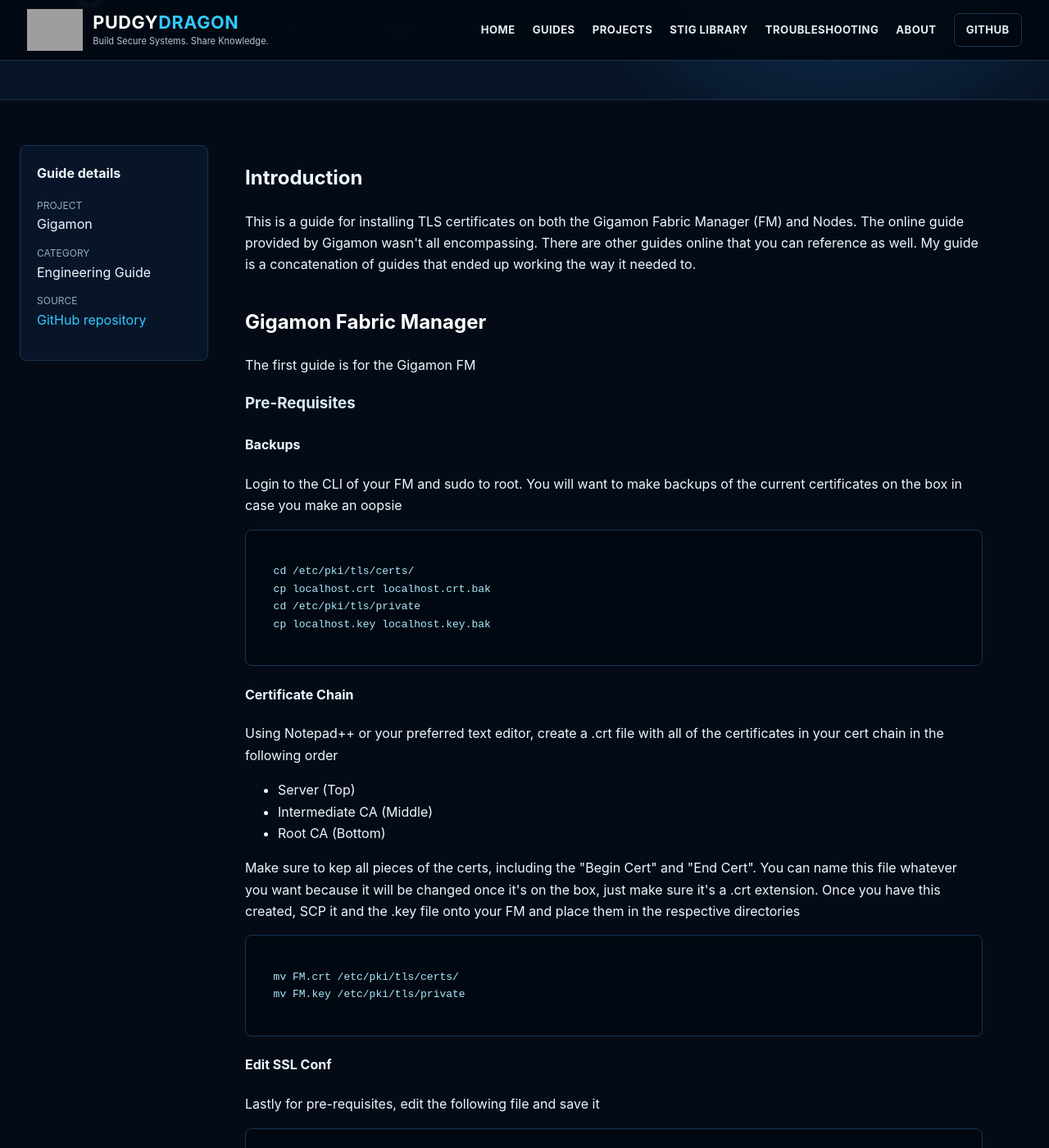
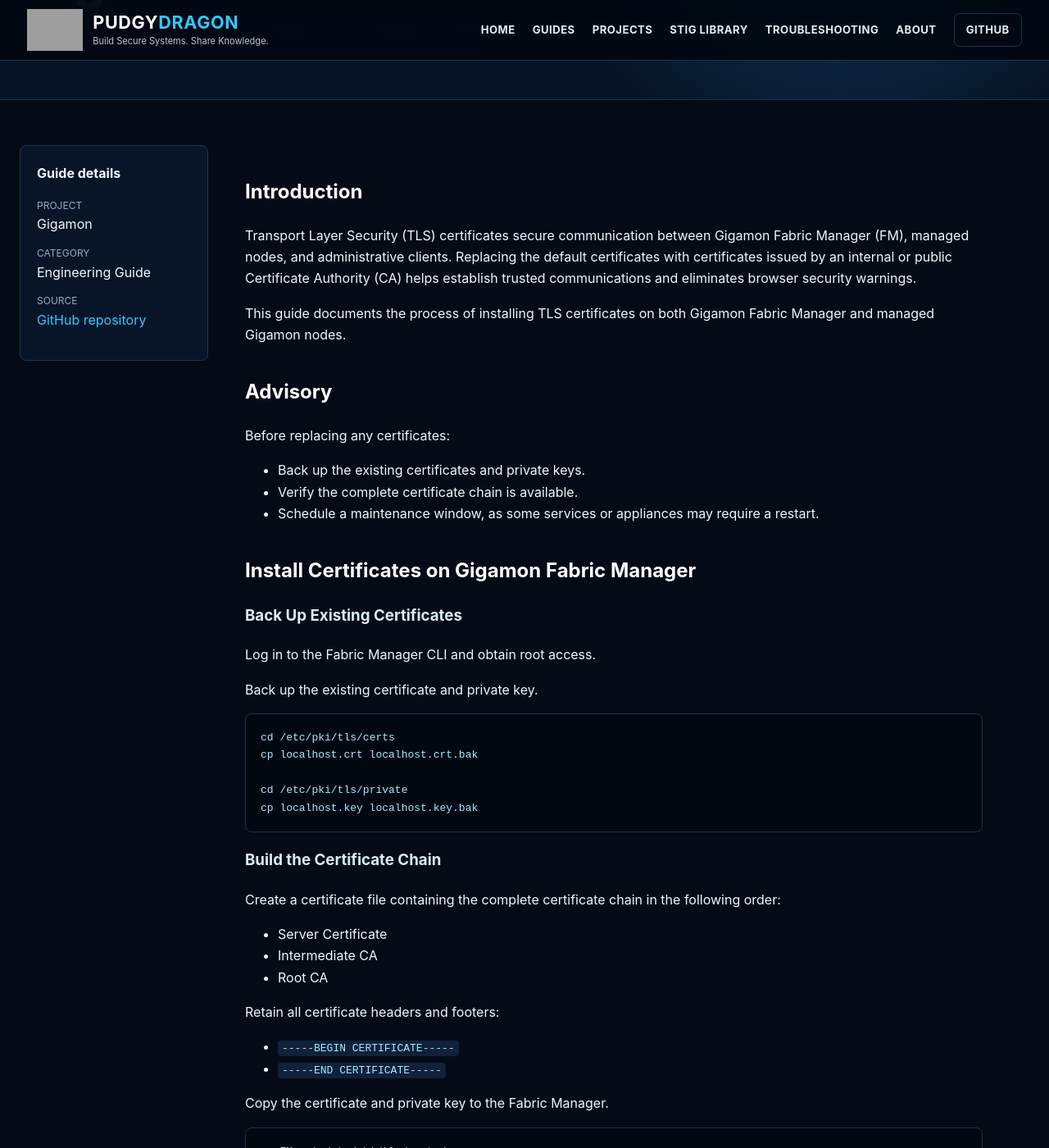
Before and after one commit to PudgyDragon/pudgydragon.github.io, a Jekyll site: the page built from _guides/gigamon-guides-tls-cert-install.md, in a window 1280 px wide and 1400 px high, scrolled down 238 px. Shown: the whole window at 82% size. Built offline with Jekyll 4.4.1, drawn with Linux system fonts in a browser that asks for light colours; some of the changed text lies outside the part shown; grey boxes are pictures that could not be loaded.

Commit message:
Update gigamon-guides-tls-cert-install.md

````diff
--- a/_guides/gigamon-guides-tls-cert-install.md
+++ b/_guides/gigamon-guides-tls-cert-install.md
@@ -6,165 +6,231 @@
 source_url: "https://github.com/PudgyDragon/Gigamon/blob/main/Guides/TLS_Cert_Install.md"
 ---
 
-<h1>Introduction</h1>
-<p>This is a guide for installing TLS certificates on both the Gigamon Fabric Manager (FM) and Nodes. The online guide provided by Gigamon wasn't all encompassing. There are other guides online
-that you can reference as well. My guide is a concatenation of guides that ended up working the way it needed to.</p>
+## Introduction
 
-<h2>Gigamon Fabric Manager</h2>
-<p>The first guide is for the Gigamon FM</p>
+Transport Layer Security (TLS) certificates secure communication between Gigamon Fabric Manager (FM), managed nodes, and administrative clients. Replacing the default certificates with certificates issued by an internal or public Certificate Authority (CA) helps establish trusted communications and eliminates browser security warnings.
 
-<h3>Pre-Requisites</h3>
-<h4>Backups</h4>
-<p>Login to the CLI of your FM and sudo to root. You will want to make backups of the current certificates on the box in case you make an oopsie</p>
-<pre><code>
-  cd /etc/pki/tls/certs/
-  cp localhost.crt localhost.crt.bak
-  cd /etc/pki/tls/private
-  cp localhost.key localhost.key.bak
+This guide documents the process of installing TLS certificates on both Gigamon Fabric Manager and managed Gigamon nodes.
 
-</code></pre>
+## Advisory
 
-<h4>Certificate Chain</h4>
-<p>Using Notepad++ or your preferred text editor, create a .crt file with all of the certificates in your cert chain in the following order</p>
-<ul>
-  <li>Server (Top)</li>
-  <li>Intermediate CA (Middle)</li>
-  <li>Root CA (Bottom)</li>
-</ul>
-<p>Make sure to kep all pieces of the certs, including the "Begin Cert" and "End Cert". You can name this file whatever you want because it will be changed once it's on the box, just make
-sure it's a .crt extension. Once you have this created, SCP it and the .key file onto your FM and place them in the respective directories</p>
-<pre><code>
-  mv FM.crt /etc/pki/tls/certs/
-  mv FM.key /etc/pki/tls/private
+Before replacing any certificates:
 
-</code></pre>
+- Back up the existing certificates and private keys.
+- Verify the complete certificate chain is available.
+- Schedule a maintenance window, as some services or appliances may require a restart.
 
-<h4>Edit SSL Conf</h4>
-<p>Lastly for pre-requisites, edit the following file and save it</p>
-<pre><code>
-  vi /etc/httpd/conf.d/ssl.conf
-      # Below the SSLCertificateFile that references localhost.crt, add
-      SSLCertificateChainFile /etc/pki/tls/certs/localhost.crt
+## Install Certificates on Gigamon Fabric Manager
 
-</code></pre>
+### Back Up Existing Certificates
 
-<h3>Installation</h3>
-<p>Once you have the pre-requisites done, you can move on the this section.</p>
+Log in to the Fabric Manager CLI and obtain root access.
 
-<h4>Replace Old Certs</h4>
-<p>With your backups created, you can now replace the old cert and key with your new one and give them the right permissions. The permissions much match what I have below.</p>
-<p>IMPORTANT: The cert and key MUST be named localhost.crt and localhost.key, respectively.</p>
-<pre><code>
-  # Certificate
-      cd /etc/pki/tls/certs/
-      mv FM.crt localhost.crt
-      chmod 644 localhost.crt
-  # Key
-      cd /etc/pki/tls/private
-      mv FM.key localhost.key
-      chmod 600 localhost.key
+Back up the existing certificate and private key.
 
-</code></pre>
+```bash
+cd /etc/pki/tls/certs
+cp localhost.crt localhost.crt.bak
 
-<h4>Concatenate Files</h4>
-<p>With the permissions set, concatenate the cert and key into a pem file to allow the load balancer functionality, and for the cert to work</p>
-<pre><code>
-  cat /etc/pki/tls/certs/localhost.crt /etc/pki/tls/private/localhost.key > /etc/pki/tls/certs/localhost.pem
+cd /etc/pki/tls/private
+cp localhost.key localhost.key.bak
+```
 
-</code></pre>
-<p>When I did this, I noticed that the Beginning of the key was on the same line as the End of the certificate. You can simp[ly edit the file, do a return/enter between the two, and save it.</p>
+### Build the Certificate Chain
 
+Create a certificate file containing the complete certificate chain in the following order:
 
-<h4>Restart Services</h4>
-<p>There are two services you need to restart, and an extra service you will want to verify is working aftewards</p>
-<pre><code>
-  # Restart
-      systemctl reload haproxy.service
-      systemctl restart httpd.service
-  # Status Check
-      systemctl status tomcat@cmz.service
-      systemctl status haproxy.service
-      systemctl status httpd.service
-</code></pre>
+- Server Certificate
+- Intermediate CA
+- Root CA
 
-<p>That's all that should need to be done for the FM. The installation for the nodes can be found below.</p>
+Retain all certificate headers and footers:
 
+- `-----BEGIN CERTIFICATE-----`
+- `-----END CERTIFICATE-----`
 
-<h2>Gigamon Nodes</h2>
-<p>The nodes will be a little different than the FM. Again, using multiple guides to create my own that worked. Whether or not you need to do everything I did is another story.</p>
-<p>IMPORTANT: If you get an SSL cipher error after applying the certificates, you may have a setting enabled that is causing it. I discovered that having Secure Crytography Enchanced enabled can cause communication issues. To make sure it's disabled, you can find it here on the GUI</p>
-<pre><code>
-  Inventory > Nodes > Select Node > Settings > Global Settings > Secure Crytography Enhanced
+Copy the certificate and private key to the Fabric Manager.
 
-</code></pre>
-<p>Note: Messing with this setting will reboot the device.</p>
+```bash
+mv FM.crt /etc/pki/tls/certs/
 
-<h3>Pre-Requisites</h3>
-<h4>Root/Intermediate Certs</h4>
-<p>On the FM GUI, you will need to add the Root and CA certs to the device. In theory, adding the device on the FM will push it to the nodes. Make sure to add all Root and CA certs in your nodes chain.</p>
-<pre><code>
-  Settings Cog > System > Certificates > CA List > Add
+mv FM.key /etc/pki/tls/private/
+```
 
-</code></pre>
-<p>The next part is what I'm not sure is needed or not, but I did it anyway. On the FM, add the Root and Intermediate certs to the Security CA list on the FM GUI</p>
-<pre><code>
-  Inventory > Resources > Security > CA List > Add
+### Configure Apache
 
-</code></pre>
-<p>Add the custom certificate and key pairs for each node to the Custom SSL Certificate tab</p>
-<pre><code>
-  Inventory > Resources > Security > Custom SSL Certificate > Add
+Edit:
 
-</code></pre>
-<p>Add the Root and Intermediate certs to the Trust Store</p>
-<pre><code>
-  Settings Cog > System > Certificates > Trust Store > Add
+```bash
+vi /etc/httpd/conf.d/ssl.conf
+```
 
-</code></pre>
-<p>Once you've added all of these, you can verify that the FM has pushed the Root and Intermediate CA to each device by logging into the CLI of your node and running the
-following commands</p>
-<pre><code>
-  enable
-  config t
-  show crypto certificate ca-list
+Add the following beneath the existing `SSLCertificateFile` directive.
 
-</code></pre>
-<p>This should give you a list of the root/intermediate certs on that device.</p>
+```text
+SSLCertificateChainFile /etc/pki/tls/certs/localhost.crt
+```
 
-<h3>Crypto Commands</h3>
-<p>Once you have the pre-requisites done, you can move on to running the commands to install the new certs and keys</p>
-<p>With a text editor like Notepad++, open your certificate and key files to view the content. Keep in mind that you will be copy/pasting these into the command line.
-  Login to the node you're going to replace the TLS certificate on and install the new certficiate with the following commands</p>
-<pre><code>
-  # If you started a new session, run these commands
-      enable
-      config t
-  # Create the public-cert pem
-      crypto certificate name pudgy_cert public-cert pem "(enter after quote)
-      (copy/paste certificate details, including begin/end section)
-      (enter)
-      " (last thing will be a finishing quote, then press enter)
-  # Link private key to the pem certificate you just created
-      crypto certificate name pudgy_cert private-key pem "(enter after quote)
-      (copy/paste key details, including begin/end section)
-      (enter)
-      " (last thing will be a finishing quote, then press enter
+### Replace the Existing Certificate
 
-</code></pre>
-<p>Once you have created the certificate and linked the key to it, you can make it the default certificate for the node to use</p>
-<pre><code>
-  crypto certificate default-cert name pudgy_cert
-  web https certificate name pudgy_cert
+Replace the default certificate.
 
-</code></pre>
+```bash
+mv FM.crt /etc/pki/tls/certs/localhost.crt
+chmod 644 /etc/pki/tls/certs/localhost.crt
+```
 
-<h3>Verify</h3>
-<p>Go to your browser now and navigate to the nodes address. While you can't manage it from the browser, you can still reach it and see if the cert
-has been applied correctly. You can also verify that the new cert is being used by default with the following command</p>
-<pre><code>
-  show crypto certificate default-cert public-pem
-</code></pre>
+Replace the private key.
 
+```bash
+mv FM.key /etc/pki/tls/private/localhost.key
+chmod 600 /etc/pki/tls/private/localhost.key
+```
 
-<h2>Finished</h2>
-<p>That should be all there is to it. Hopefully it helps.</p>
+> **Note:** Fabric Manager expects the certificate and key to be named `localhost.crt` and `localhost.key`.
+
+### Create the PEM File
+
+Combine the certificate and private key.
+
+```bash
+cat /etc/pki/tls/certs/localhost.crt \
+    /etc/pki/tls/private/localhost.key \
+    > /etc/pki/tls/certs/localhost.pem
+```
+
+> **Note:** Verify that the certificate and private key are separated by a newline within the PEM file.
+
+### Restart Services
+
+```bash
+systemctl reload haproxy
+
+systemctl restart httpd
+```
+
+Verify the services.
+
+```bash
+systemctl status tomcat@cmz
+
+systemctl status haproxy
+
+systemctl status httpd
+```
+
+## Install Certificates on Gigamon Nodes
+
+### Advisory
+
+If HTTPS communication fails after installing the certificates, verify that **Secure Cryptography Enhanced** is disabled.
+
+Navigate to:
+
+- **Inventory**
+- **Nodes**
+- Select the node
+- **Settings**
+- **Global Settings**
+
+Verify:
+
+- **Secure Cryptography Enhanced** is disabled.
+
+> **Note:** Changing this setting reboots the node.
+
+### Import Certificate Authorities
+
+Import the Root and Intermediate CA certificates.
+
+Navigate to:
+
+- **Settings**
+- **System**
+- **Certificates**
+- **CA List**
+- **Add**
+
+Import each certificate in the chain.
+
+### Populate the Trust Store
+
+Add the Root and Intermediate CA certificates.
+
+Navigate to:
+
+- **Settings**
+- **System**
+- **Certificates**
+- **Trust Store**
+- **Add**
+
+### Import Custom Certificates
+
+Navigate to:
+
+- **Inventory**
+- **Resources**
+- **Security**
+- **Custom SSL Certificate**
+- **Add**
+
+Import the node certificate and private key.
+
+### Verify Certificate Distribution
+
+Connect to the node CLI.
+
+```bash
+enable
+
+configure terminal
+
+show crypto certificate ca-list
+```
+
+Verify that all expected CA certificates are present.
+
+## Configure the Node Certificate
+
+From configuration mode:
+
+```bash
+crypto certificate name pudgy_cert public-cert pem
+```
+
+Paste the complete certificate, including the BEGIN and END markers.
+
+Associate the private key.
+
+```bash
+crypto certificate name pudgy_cert private-key pem
+```
+
+Paste the complete private key.
+
+### Configure the Default Certificate
+
+```bash
+crypto certificate default-cert name pudgy_cert
+
+web https certificate name pudgy_cert
+```
+
+## Verification
+
+Verify the configured certificate.
+
+```bash
+show crypto certificate default-cert public-pem
+```
+
+Open the node in a web browser and confirm:
+
+- The expected TLS certificate is presented.
+- The certificate chain is trusted.
+- HTTPS connections complete successfully.
+
+## Additional Resources
+
+- [Gigamon Documentation - Install Custom SSL Certificates](https://docs.gigamon.com/)
````
